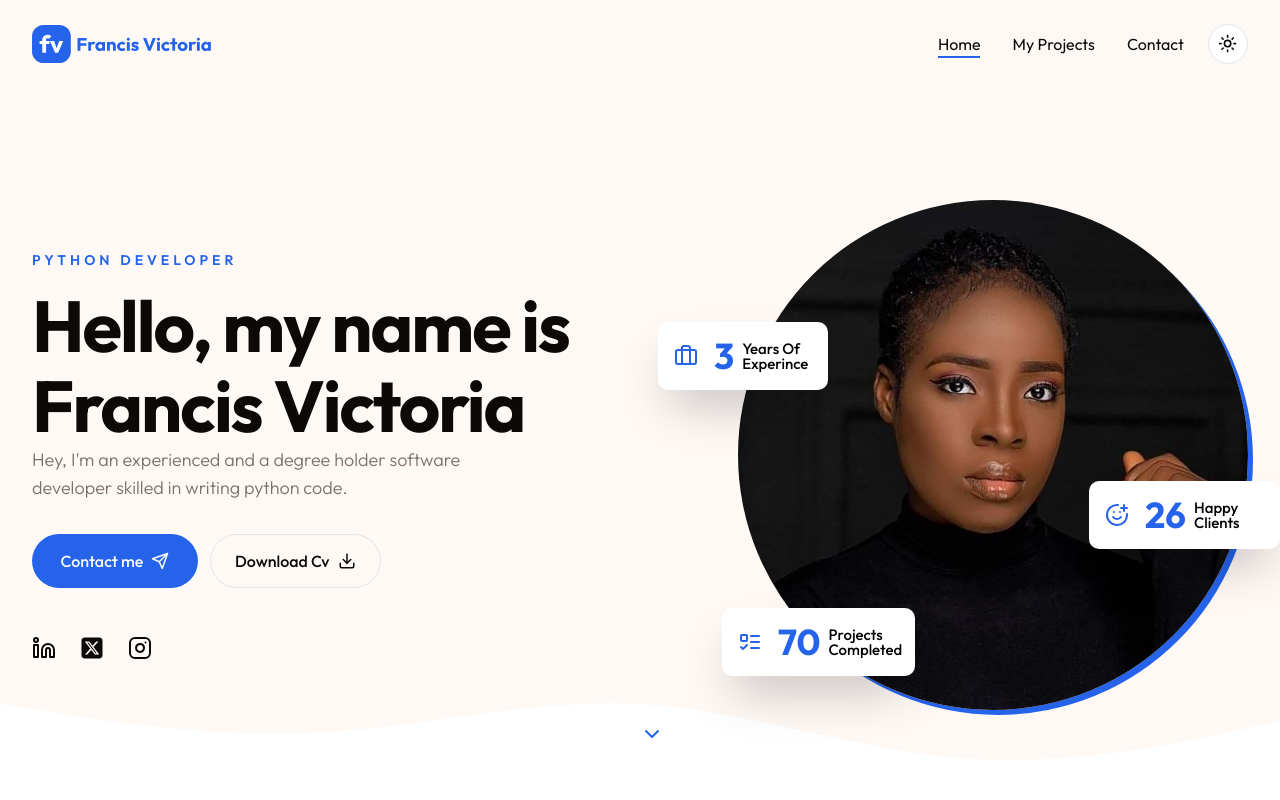
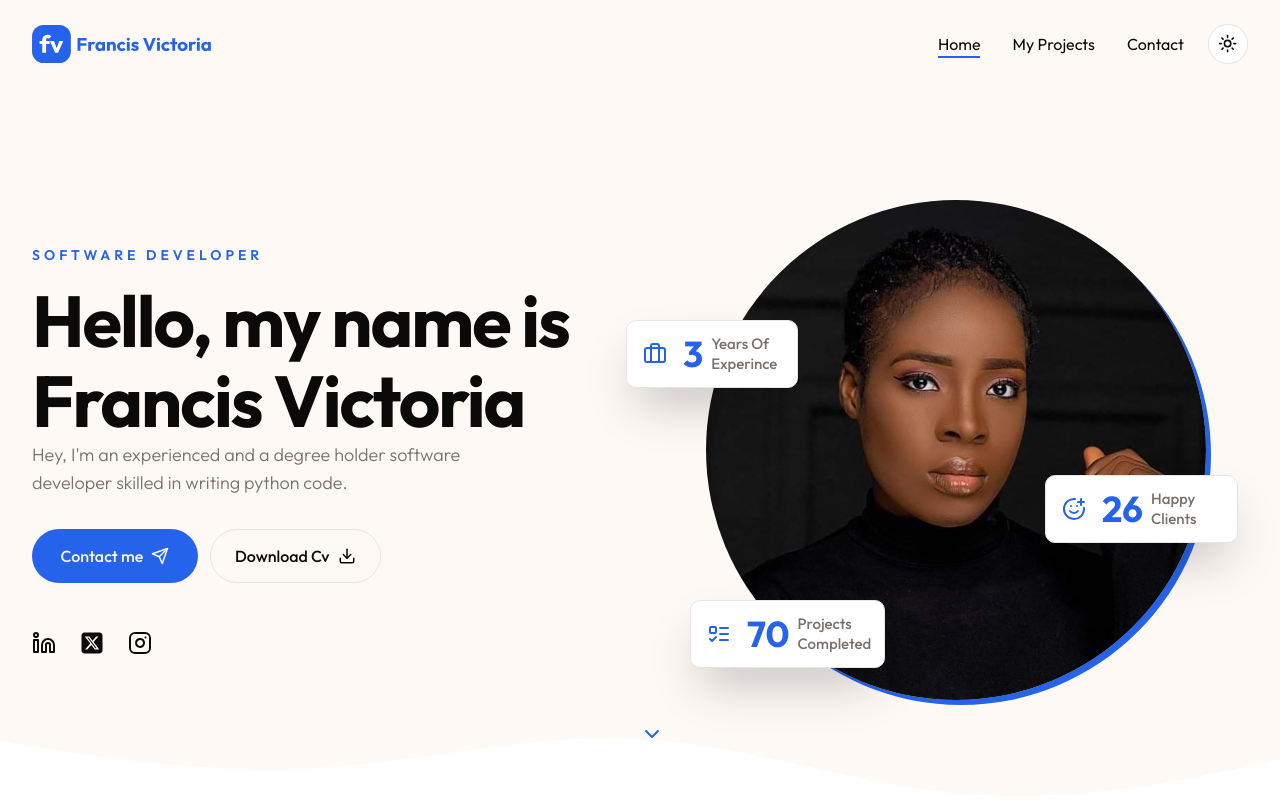
Before and after one commit to DevIsraelHub/portfolio-website, a Next.js app: page / in a window 1280 px wide. Shown: the top 800 px of the page. Built offline with nearby package versions, Linux system fonts and the light colour scheme.

Commit message:
refactor: made the hero image to show on all devices. and refactor the code base

```diff
--- a/src/app/globals.css
+++ b/src/app/globals.css
@@ -79,7 +79,7 @@
 }
 
 .badge {
-  @apply z-10 w-max h-[68px] bg-white dark:backdrop-blur-[44px] shadow-2xl p-4 rounded-[10px] flex items-center gap-x-4;
+  @apply z-10 w-max h-[50px] sm:h-[55px] md:h-[68px] bg-background border dark:bg-card/10 dark:backdrop-blur-[44px] shadow-2xl p-1 sm:p-2 md:p-4 rounded-[10px] flex items-center justify-center gap-x-2 sm:gap-x-4;
 }
 
 .section-title {
--- a/src/modules/Home/Hero/index.tsx
+++ b/src/modules/Home/Hero/index.tsx
@@ -9,11 +9,11 @@ import { siteOwner } from "@/constants";
 
 const Hero = () => {
   return (
-    <section className="py-12 xl:py-24 h-[84vh] xl:pt-28 bg-hero bg-no-repeat bg-bottom dark:bg-none bg-cover">
+    <section className="py-12 xl:py-24 h-full xl:pt-28 bg-hero bg-no-repeat bg-bottom dark:bg-none bg-cover">
       <div className="container mx-auto">
-        <div className="flex flex-col xl:flex-row justify-between gap-x-8">
+        <div className="flex flex-col-reverse gap-y-6 xl:flex-row justify-between gap-x-8">
           <div className="flex max-w-[600px] flex-col justify-center mx-auto xl:mx-0 text-center xl:text-left">
-            <h2 className="text-sm uppercase font-semibold mb-4 text-primary tracking-[4px]">Python Developer</h2>
+            <h2 className="text-sm uppercase font-semibold mb-4 text-primary tracking-[4px]">Software Developer</h2>
             <h1 className="h1">Hello, my name is {siteOwner}
             </h1>
             <p className="subtitle max-w-[490px] mx-auto xl:mx-0">
@@ -36,30 +36,30 @@ const Hero = () => {
               iconStyles="text-foreground text-[22px] hover:fill-primary hover:text-primary transition-all"
             />
           </div>
-          <div className="hidden xl:flex relative">
+          <div className="w-full max-w-[500px] mx-auto flex relative">
             <Badge
-              classNames="absolute top-[24%] -left-[5rem]"
+              classNames="absolute top-[65%] sm:top-[24%] -left-[1.5rem] sm:-left-[5rem]"
               icon={<Briefcase />}
               endCountNum={3}
               badgeText="Years Of Experince"
             />
             <Badge
-              classNames="absolute top-[80%] -left-[1rem]"
+              classNames="absolute top-[85%] sm:top-[80%] left-[50%] sm:-left-[1rem]"
               icon={<ListTodo />}
               endCountNum={70}
               // endCountText="k"
               badgeText="Projects Completed"
             />
             <Badge
-              classNames="absolute top-[55%] -right-8"
+              classNames="absolute opacity-0 sm:opacity-100 top-[40%] sm:top-[55%] -right-8"
               icon={<SmilePlus />}
               endCountNum={26}
               badgeText="Happy Clients"
             />
-            <div className="w-[500px] overflow-hidden h-[500px] bg-no-repeat rounded-full absolute -top-1 -right-2">
+            <div className="w-full aspect-square overflow-hidden h-[500px] bg-no-repeat rounded-full absolute -top-1 -right-2">
             </div>
             <BannerImage
-              classNames=" w-[510px] h-[510px] bg-no-repeat relative bg-bottom"
+              classNames="w-full h-full aspect-square bg-no-repeat relative bg-bottom"
               imageSrc="/hero/vicki.jpg"
             />
           </div>
--- a/src/modules/Home/components/Badge/index.tsx
+++ b/src/modules/Home/components/Badge/index.tsx
@@ -18,14 +18,14 @@ const Badge = ({
   badgeText
 }: BadgeProps) => {
   return (
-    <div className={`badge ${classNames}`}>
-      <div className="text-3xl text-primary">{icon}</div>
+    <div className={`badge ${classNames}  dark:bg-card/10`}>
+      <div className="text-xl sm:text-2xl md:text-3xl text-primary">{icon}</div>
       <div className="flex items-center gap-x-2">
-        <div className="text-4xl leading-none font-bold text-primary">
+        <div className="text-xl sm:text-2xl md:text-4xl leading-none font-bold text-primary">
           <CountUp end={endCountNum!} delay={1} duration={4} />
           {endCountText}
         </div>
-        <div className="max-w-[70px] leading-none text-[15px] font-medium text-black">
+        <div className="max-w-[70px] leading-none text-xs sm:text-sm md:text-[15px] font-medium text-muted-foreground">
           {badgeText}
         </div>
       </div>
```
